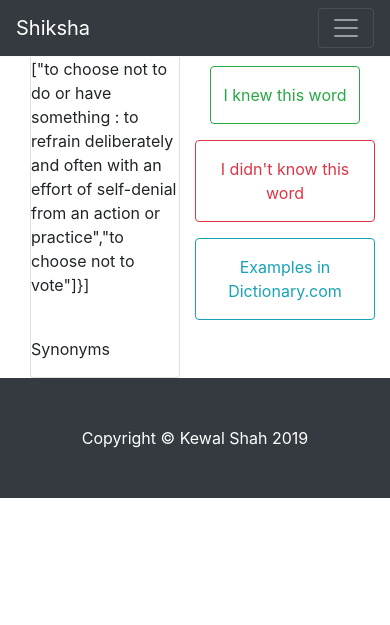
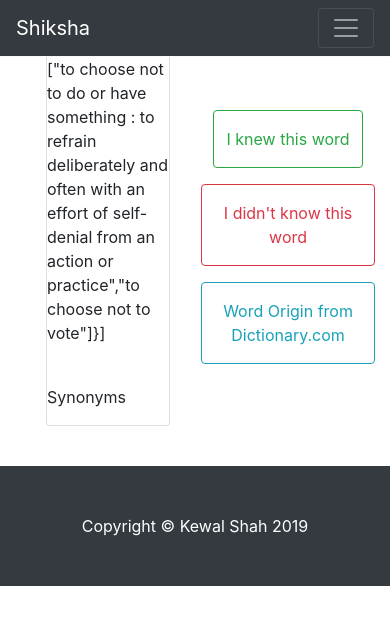
Before and after one commit to walkeknow/shiksha, a Django app: template vocab/templates/test.html in a window 390 px wide. Shown: the top 625 px of the page. Run offline with Django 3.2, Linux system fonts and the light colour scheme; the template is opened without the code that fills it, so the values that code supplies are empty; some libraries are stand-ins or nearby versions.

Commit message:
Optimize for mobile

```diff
--- a/vocab/static/css/card.css
+++ b/vocab/static/css/card.css
@@ -2,7 +2,7 @@
 
 }
 .card-container {
-    width: 300px;
+    width: 100%;
     height: 100%;
     position: relative;
     -webkit-perspective: 800px;
@@ -98,6 +98,7 @@
 
 .effect {
     height: 500px;
+    width: 300px;
 }
 .text-style {
     padding-top: 20px;
--- a/vocab/templates/test.html
+++ b/vocab/templates/test.html
@@ -4,7 +4,7 @@
     <title>Test {{ test|capfirst }}</title>
     <!-- Custom styles for this template -->
     {% load static %}
-    <link href="{% static 'css/card.css?v=2.4.2' %}" rel="stylesheet">
+    <link href="{% static 'css/card.css?v=2.3.2' %}" rel="stylesheet">
 {% endblock %}
 
 {% block navbar %}
@@ -39,8 +39,8 @@
         <div class="container">
             <div class="row">
                 <div class="col mx-auto">
-                    <div class="effect" onclick="flip()">
-                        <div class="card-container d-none d-md-block">
+                    <div class="effect d-none d-md-block" onclick="flip()">
+                        <div class="card-container">
                             <div class="card">
                                 <div class="front my-primary" style="padding-top: 20%;">
                             <span class="word-style">
@@ -63,9 +63,11 @@
                                 </div>
                             </div>
                         </div>
-                        {% comment %}for mobile view{% endcomment %}
-                        <div class="card-container d-block d-md-none">
-                            <div class="card" style="height: 95%">
+                    </div>
+                    {% comment %}for mobile view{% endcomment %}
+                    <div class="effect d-block d-md-none mx-3 mb-2" style="height: 450px" onclick="flip()">
+                        <div class="card-container">
+                            <div class="card">
                                 <div class="front my-primary">
                             <span class="word-style">
                                 OSTENTATIOUS
@@ -99,13 +101,14 @@
                     </div>
                     <div class="row mt-5 justify-content-center d-none d-md-flex">
                         {% load static %}
-                        <a href="https://www.dictionary.com/browse/abstain">
+                        <a href="https://www.dictionary.com/browse/abstain#wordOrigin">
                             <img src="{% static 'images/dictionary.png' %}" alt="dictionary.com meaning"
-                                 class="img-thumbnail">
+                                 class="img-thumbnail" title="Word Origin from Dictionary.com">
                         </a>
                     </div>
                     <div class="row mt-3 justify-content-center d-flex d-md-none">
-                        <a href="https://www.dictionary.com/browse/abstain#examples" role="button" class="btn butn-lg btn-outline-info py-3">Examples in Dictionary.com
+                        <a href="https://www.dictionary.com/browse/abstain#examples" role="button"
+                           class="btn butn-lg btn-outline-info py-3">Word Origin from Dictionary.com
                         </a>
                     </div>
                 </div>
```
